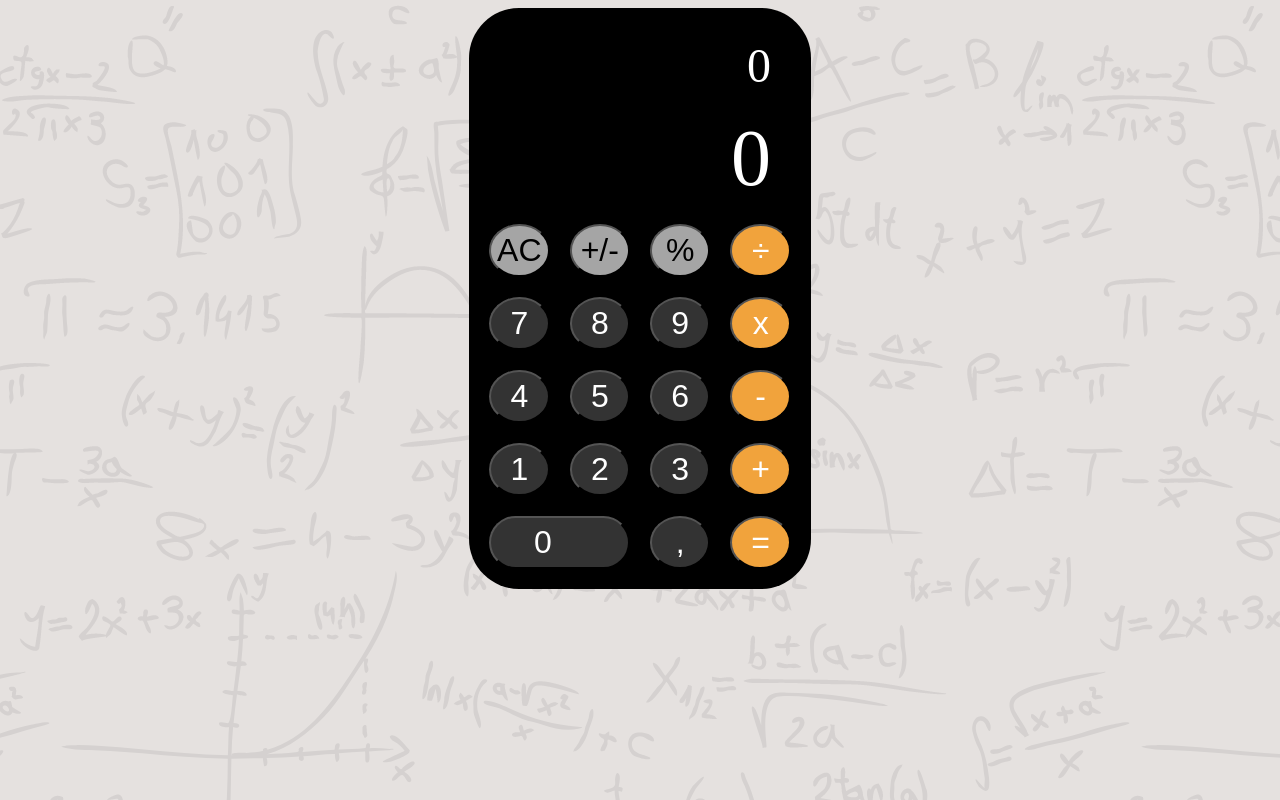
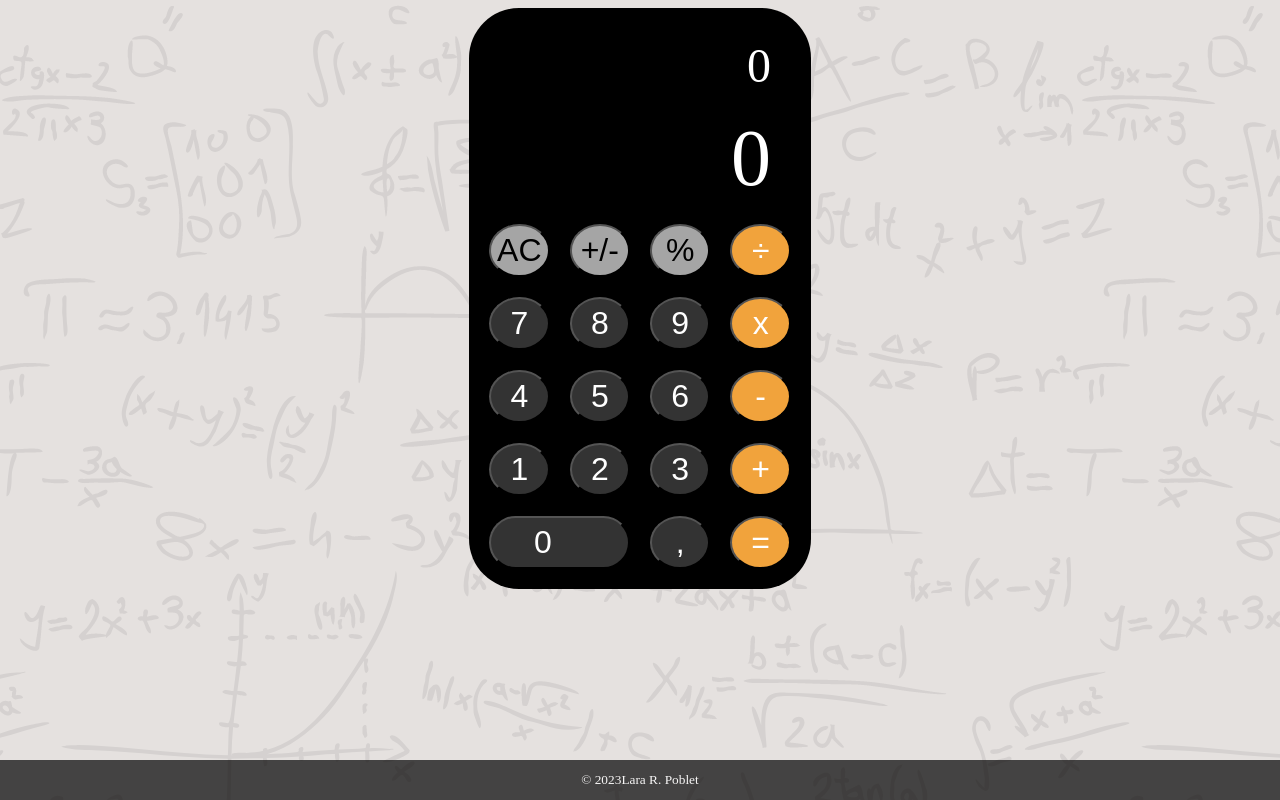
Before and after one commit to Lrpoblet/calculator.v1, a React (Create React App) app: page / in a window 1280 px wide. Built offline with nearby package versions, Linux system fonts and the light colour scheme.

Commit message:
add footer and separate css in components

```diff
--- a/src/components/App.js
+++ b/src/components/App.js
@@ -1,9 +1,9 @@
 import { useState } from 'react';
 import { roundAndStripZeros } from './utils';
 import '../styles/App.css';
-import '../styles/Button.css';
 import Display from './Display';
 import Button from './Button';
+import Footer from './Footer';
 
 const App = () => {
   const [currentNumber, setCurrentNumber] = useState('0');
@@ -114,7 +114,11 @@ const App = () => {
 
   return (
     <div className="App">
-      <Display previousNumber={previousNumber} currentNumber={currentNumber} />
+      <div className="calc">
+        <Display
+          previousNumber={previousNumber}
+          currentNumber={currentNumber}
+        />
         <Button
           handleReset={handleReset}
           changeSign={changeSign}
@@ -123,6 +127,8 @@ const App = () => {
           calc={calc}
         />
       </div>
+      <Footer />
+    </div>
   );
 };
 
--- a/src/components/Button.js
+++ b/src/components/Button.js
@@ -1,4 +1,5 @@
 import React from 'react';
+import '../styles/Button.css';
 
 function CalculatorButtons({
   handleReset,
--- a/src/components/Display.js
+++ b/src/components/Display.js
@@ -1,4 +1,5 @@
 import React from 'react';
+import '../styles/Display.css';
 
 const Display = ({ previousNumber, currentNumber }) => {
   return (
--- /dev/null
+++ b/src/components/Footer.js
@@ -0,0 +1,20 @@
+import '../styles/Footer.css';
+
+function Footer() {
+  return (
+    <footer className="footer">
+      <small>
+        &copy; 2023
+        <a
+          href="https://lrpoblet.github.io/lara-ramos-poblet/"
+          title="portfolio"
+          target="_blank"
+          rel="noreferrer"
+        >
+          Lara R. Poblet
+        </a>
+      </small>
+    </footer>
+  );
+}
+export default Footer;
--- a/src/styles/App.css
+++ b/src/styles/App.css
@@ -2,40 +2,24 @@
   box-sizing: border-box;
 }
 
+a {
+  color: white;
+  text-decoration: none;
+}
+
 body {
   background-image: url(../images/background.png);
+}
+
+.App {
   display: flex;
   justify-content: center;
 }
 
-.App {
+.calc {
   background: black;
   border-radius: 50px;
   color: white;
   padding: 20px;
   width: fit-content;
 }
-
-.display {
-  font-size: 5em;
-  margin: 20px;
-  text-align: right;
-}
-
-.display-small {
-  font-size: 4em;
-  margin: 29px 20px;
-  text-align: right;
-}
-
-.oldNumber {
-  font-size: 3em;
-  margin: 10px 20px;
-  text-align: right;
-}
-
-.buttons {
-  display: grid;
-  grid-gap: 20px;
-  grid-template-columns: repeat(4, 1fr);
-}
--- a/src/styles/Button.css
+++ b/src/styles/Button.css
@@ -1,3 +1,9 @@
+.buttons {
+  display: grid;
+  grid-gap: 20px;
+  grid-template-columns: repeat(4, 1fr);
+}
+
 .Button {
   color: white;
   align-items: center;
--- /dev/null
+++ b/src/styles/Display.css
@@ -0,0 +1,17 @@
+.display {
+  font-size: 5em;
+  margin: 20px;
+  text-align: right;
+}
+
+.display-small {
+  font-size: 4em;
+  margin: 29px 20px;
+  text-align: right;
+}
+
+.oldNumber {
+  font-size: 3em;
+  margin: 10px 20px;
+  text-align: right;
+}
--- /dev/null
+++ b/src/styles/Footer.css
@@ -0,0 +1,12 @@
+.footer {
+  position: fixed;
+  bottom: 0;
+  display: flex;
+  justify-content: space-around;
+  align-items: center;
+  background-color: black;
+  color: white;
+  width: 100%;
+  height: 5vh;
+  opacity: 0.7;
+}
```
Lines whose indentation alone changed are shown as unchanged.
